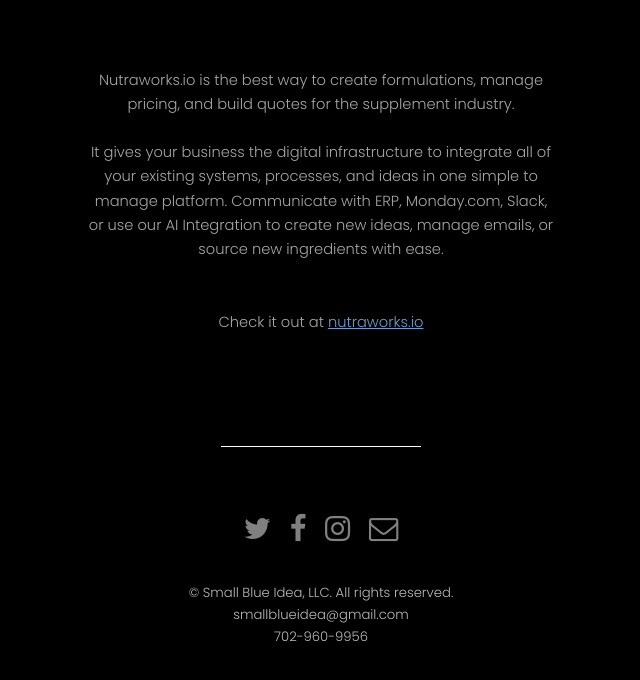
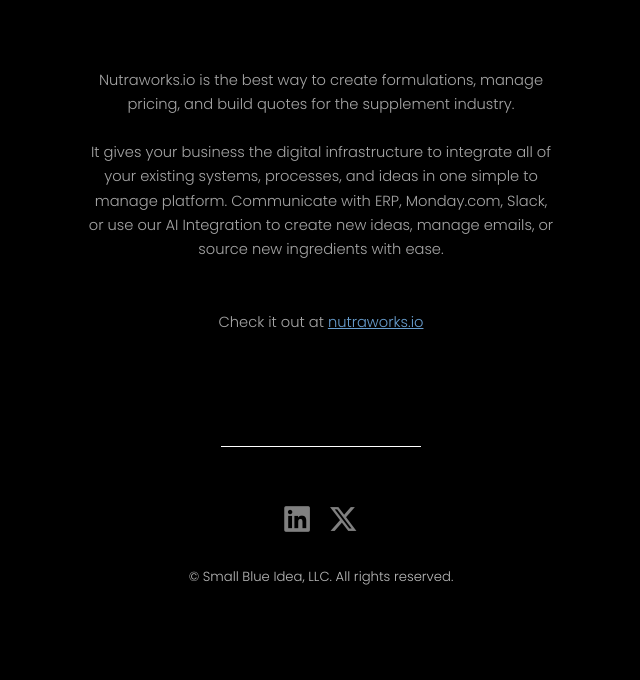
Before and after one commit to abramandis/smallblueideawebsite, a website: page public/apps.html in a window 1280 px wide. Shown: the part 763-1443 px from the top of the page, without its empty margins (319-959 px from the left). After the commit the page ends 1410 px from the top, so only its background shows below. Drawn offline with Linux system fonts and the light colour scheme.

Commit message:
Added proper footers to privacy and app page

```diff
--- a/public/apps.html
+++ b/public/apps.html
@@ -10,6 +10,7 @@
 		<meta charset="utf-8" />
 		<meta name="viewport" content="width=device-width, initial-scale=1" />
 		<link rel="stylesheet" href="assets/css/main.css" />
+		<link rel="stylesheet" href="https://cdnjs.cloudflare.com/ajax/libs/font-awesome/6.5.1/css/all.min.css" integrity="sha512-DTOQO9RWCH3ppGqcWaEA1BIZOC6xxalwEsw9c2QQeAIftl+Vegovlnee1c9QX4TctnWMn13TZye+giMm8e2LwA==" crossorigin="anonymous" referrerpolicy="no-referrer" />
 	</head>
 	<body class="subpage" style="background-color: #000000;">
 
@@ -101,16 +102,12 @@
 			<footer id="footer">
 				<div class="container">
 					<ul class="icons">
-						<li><a class="icon fa-twitter"><span class="label">Twitter</span></a></li>
-						<li><a class="icon fa-facebook"><span class="label">Facebook</span></a></li>
-						<li><a class="icon fa-instagram"><span class="label">Instagram</span></a></li>
-						<li><a class="icon fa-envelope-o"><span class="label">Email</span></a></li>
+						<li><a href="https://linkedin.com/in/abramandis" target="_blank" class="icon fa-brands fa-linkedin"><span class="label">LinkedIn</span></a></li>
+						<li><a href="https://x.com/abram2k1" target="_blank" class="icon fa-brands fa-x-twitter"><span class="label">X</span></a></li>
 					</ul>
 				</div>
 				<div class="copyright">
 					&copy; Small Blue Idea, LLC. All rights reserved.
-					<br>smallblueidea@gmail.com
-					<br>702-960-9956
 				</div>
 			</footer>
 
```
Also changed, not shown: public/privacy.html (+3 -6 lines).
